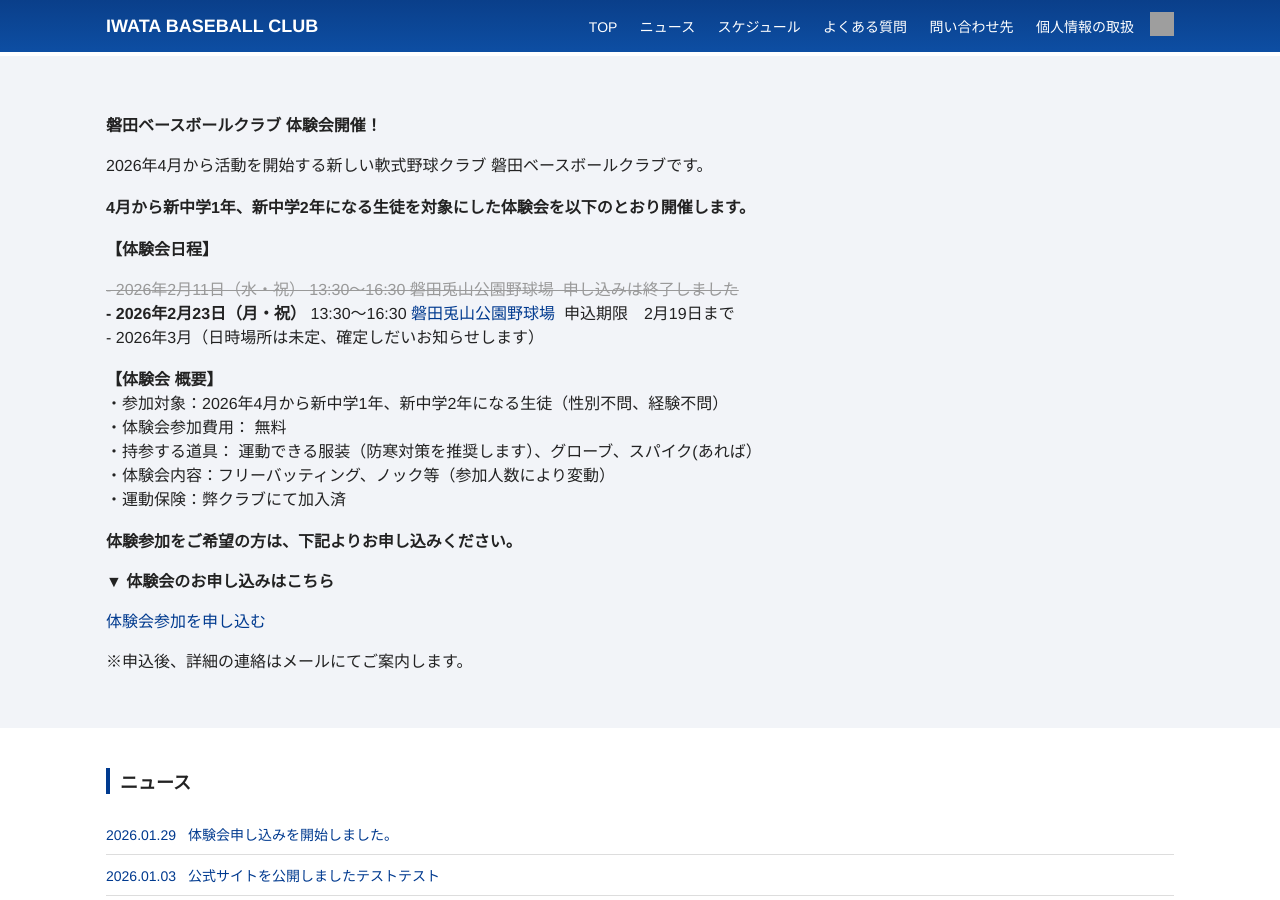
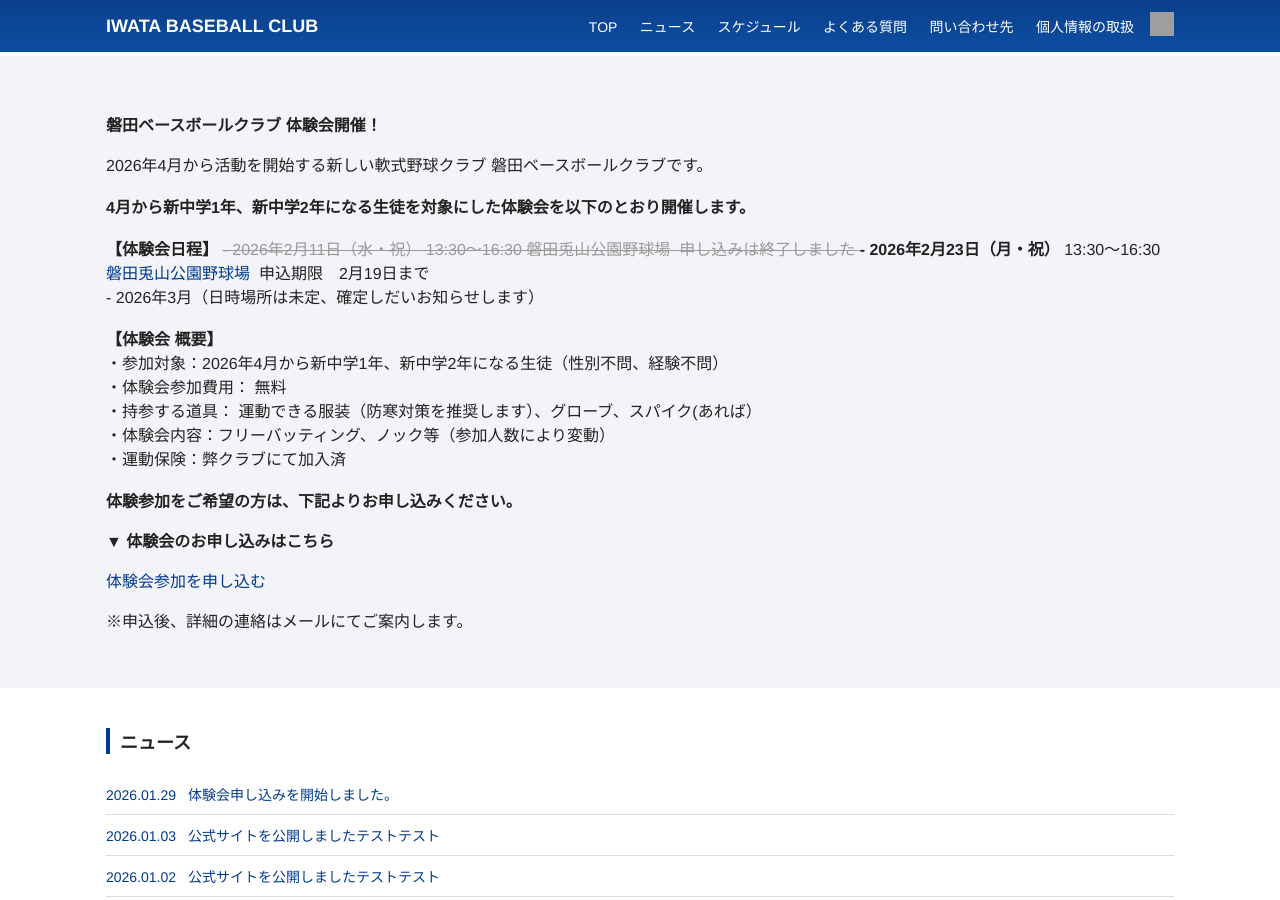
Before and after one commit to moutineigo/baseball, a Jekyll site: the page built from index.md, in a window 1280 px wide and 900 px high. Built offline with Jekyll 4.4.1, drawn with Linux system fonts in a browser that asks for light colours; grey boxes are pictures that could not be loaded.

Commit message:
Update home.html

```diff
--- a/_layouts/home.html
+++ b/_layouts/home.html
@@ -12,10 +12,11 @@
   <strong>4月から新中学1年、新中学2年になる生徒を対象にした体験会を以下のとおり開催します。</strong><br><br>
 
   <strong>【体験会日程】</strong>
-  <div class="closed"><span class="strike">
+  <span class="closed">
+   <span class="strike">
      - 2026年2月11日（水・祝） 13:30〜16:30 磐田兎山公園野球場&nbsp;&nbsp;申し込みは終了しました
    </span>
-  </div>
+  </span>
   <strong> - 2026年2月23日（月・祝）</strong> 13:30〜16:30
   <a href="https://maps.app.goo.gl/WUMTo3SxXWWpeedWA"
    target="_blank"
```
